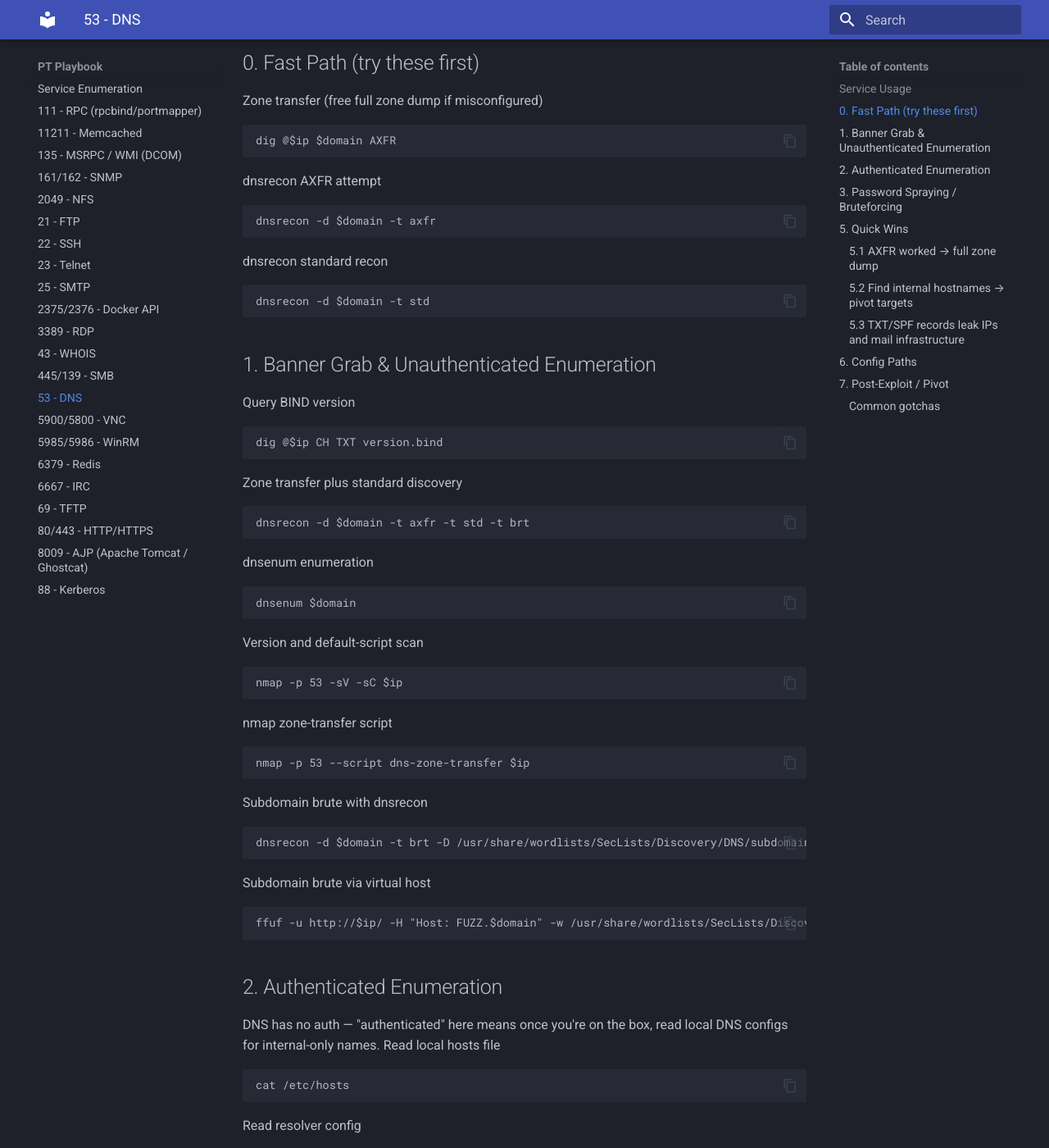
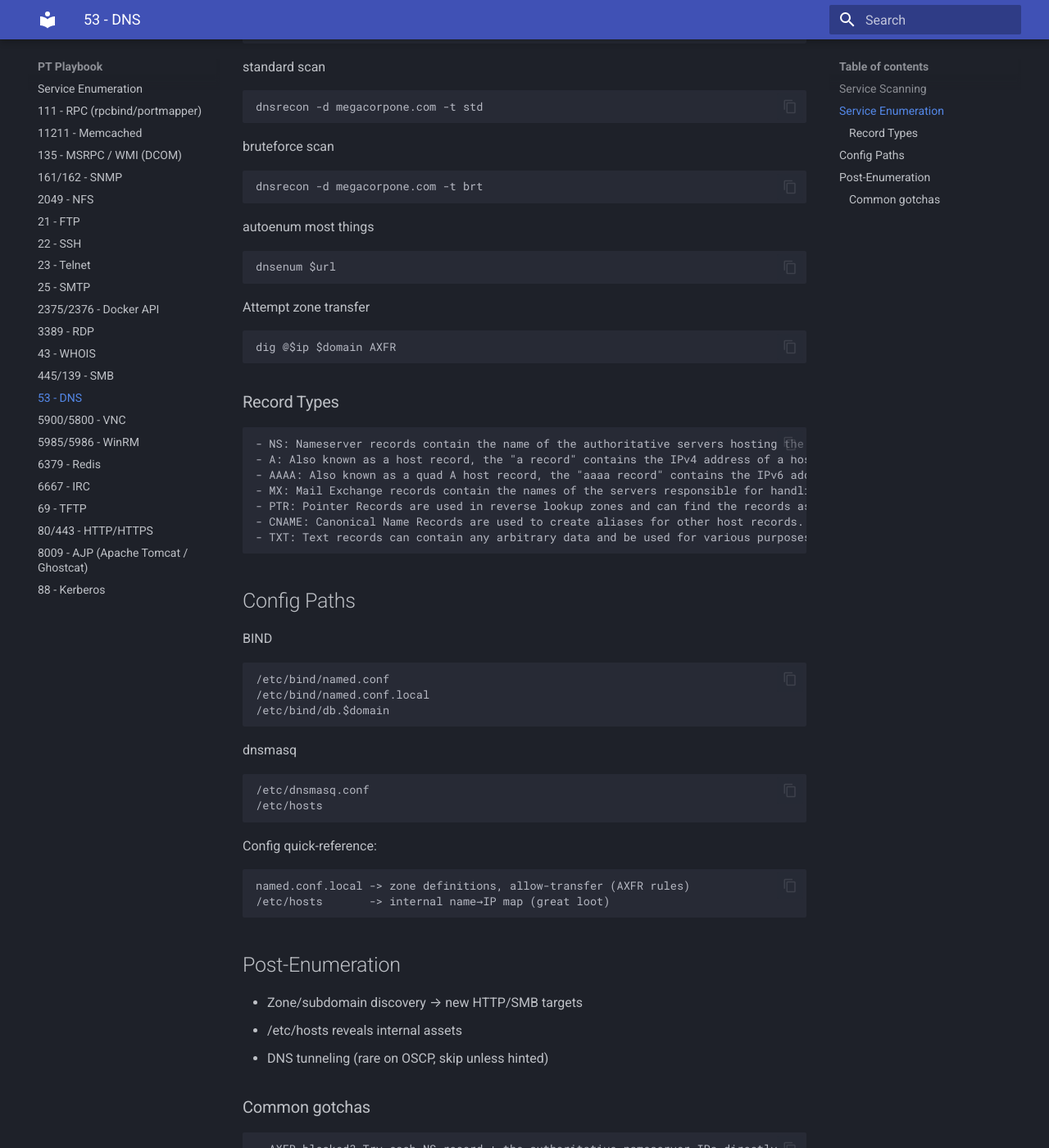
Before and after one commit to stafford-m/pt-playbook, an MkDocs documentation site: the page built from docs/53-dns.md, in a window 1280 px wide and 1400 px high, scrolled down 781 px. Shown: the whole window at 82% size. Built offline with MkDocs 1.6.1 and Material for MkDocs 9.7.7, drawn with Linux system fonts in a browser that asks for light colours; some of the changed text lies outside the part shown.

Commit message:
dns fixed

````diff
--- a/docs/53-dns.md
+++ b/docs/53-dns.md
@@ -1,116 +1,66 @@
 # 53 - DNS
 
-## Service Usage
-
-Query all records (ANY)
+## Service Scanning
+Check both udp/53 and tcp/53
+```bash
+nmap -sS -sU -p T:53,U:53 $ip
+```
+nmap scripts that can do a lot of this
+```bash
+nmap --script-help dns-*
+```
+## Service Enumeration
+Getting records
 ```bash
 dig @$ip $domain ANY
 ```
-Query A records
+
 ```bash
-dig @$ip $domain A
+host -t $rtype $url
 ```
-Query MX records
+
+using windows
 ```bash
-dig @$ip $domain MX
+nslookup -type=TXT $url $dnsserver
 ```
-Query TXT records
+
+Resolve host to ip
 ```bash
-dig @$ip $domain TXT
+host $url
 ```
-Reverse lookup an IP
+
+standard scan
 ```bash
-dig @$ip -x $ip
+dnsrecon -d megacorpone.com -t std
 ```
-Attempt a zone transfer
+
+bruteforce scan
+```bash
+dnsrecon -d megacorpone.com -t brt
+```
+
+autoenum most things
+```bash
+dnsenum $url
+```
+
+Attempt zone transfer
 ```bash
 dig @$ip $domain AXFR
 ```
 
-## 0. Fast Path (try these first)
-
-Zone transfer (free full zone dump if misconfigured)
-```bash
-dig @$ip $domain AXFR
-```
-dnsrecon AXFR attempt
-```bash
-dnsrecon -d $domain -t axfr
-```
-dnsrecon standard recon
-```bash
-dnsrecon -d $domain -t std
+### Record Types
+```text
+- NS: Nameserver records contain the name of the authoritative servers hosting the DNS records for a domain.
+- A: Also known as a host record, the "a record" contains the IPv4 address of a hostname.
+- AAAA: Also known as a quad A host record, the "aaaa record" contains the IPv6 address of a hostname.
+- MX: Mail Exchange records contain the names of the servers responsible for handling email for the domain. A domain can contain multiple MX records.
+- PTR: Pointer Records are used in reverse lookup zones and can find the records associated with an IP address.
+- CNAME: Canonical Name Records are used to create aliases for other host records.
+- TXT: Text records can contain any arbitrary data and be used for various purposes, such as domain ownership verification.
 ```
 
-## 1. Banner Grab & Unauthenticated Enumeration
-
-Query BIND version
-```bash
-dig @$ip CH TXT version.bind
-```
-Zone transfer plus standard discovery
-```bash
-dnsrecon -d $domain -t axfr -t std -t brt
-```
-dnsenum enumeration
-```bash
-dnsenum $domain
-```
-Version and default-script scan
-```bash
-nmap -p 53 -sV -sC $ip
-```
-nmap zone-transfer script
-```bash
-nmap -p 53 --script dns-zone-transfer $ip
-```
-Subdomain brute with dnsrecon
-```bash
-dnsrecon -d $domain -t brt -D /usr/share/wordlists/SecLists/Discovery/DNS/subdomains-top1million-5000.txt
-```
-Subdomain brute via virtual host
-```bash
-ffuf -u http://$ip/ -H "Host: FUZZ.$domain" -w /usr/share/wordlists/SecLists/Discovery/DNS/subdomains-top1million-5000.txt -fs <size>
-```
-
-## 2. Authenticated Enumeration
-
-DNS has no auth — "authenticated" here means once you're on the box, read local DNS configs for internal-only names.
-Read local hosts file
-```bash
-cat /etc/hosts
-```
-Read resolver config
-```bash
-cat /etc/resolv.conf
-```
-Read BIND config
-```bash
-cat /etc/bind/named.conf
-```
-
-## 3. Password Spraying / Bruteforcing
-
-N/A — DNS has no password auth. Skip.
-
-## 5. Quick Wins
-
-### 5.1 AXFR worked → full zone dump
-```bash
-dig @$ip $domain AXFR
-```
-
-### 5.2 Find internal hostnames → pivot targets
-```bash
-# Zone dump reveals intranet boxes not in your scope list — check and hit them
-```
-
-### 5.3 TXT/SPF records leak IPs and mail infrastructure
-```bash
-dig @$ip $domain TXT
-```
-
-## 6. Config Paths
+## Config Paths
 
 BIND
 ```text
@@ -130,7 +80,7 @@ named.conf.local -> zone definitions, allow-transfer (AXFR rules)
 /etc/hosts       -> internal name→IP map (great loot)
 ```
 
-## 7. Post-Exploit / Pivot
+## Post-Enumeration
 
 - Zone/subdomain discovery → new HTTP/SMB targets
 - /etc/hosts reveals internal assets
````
